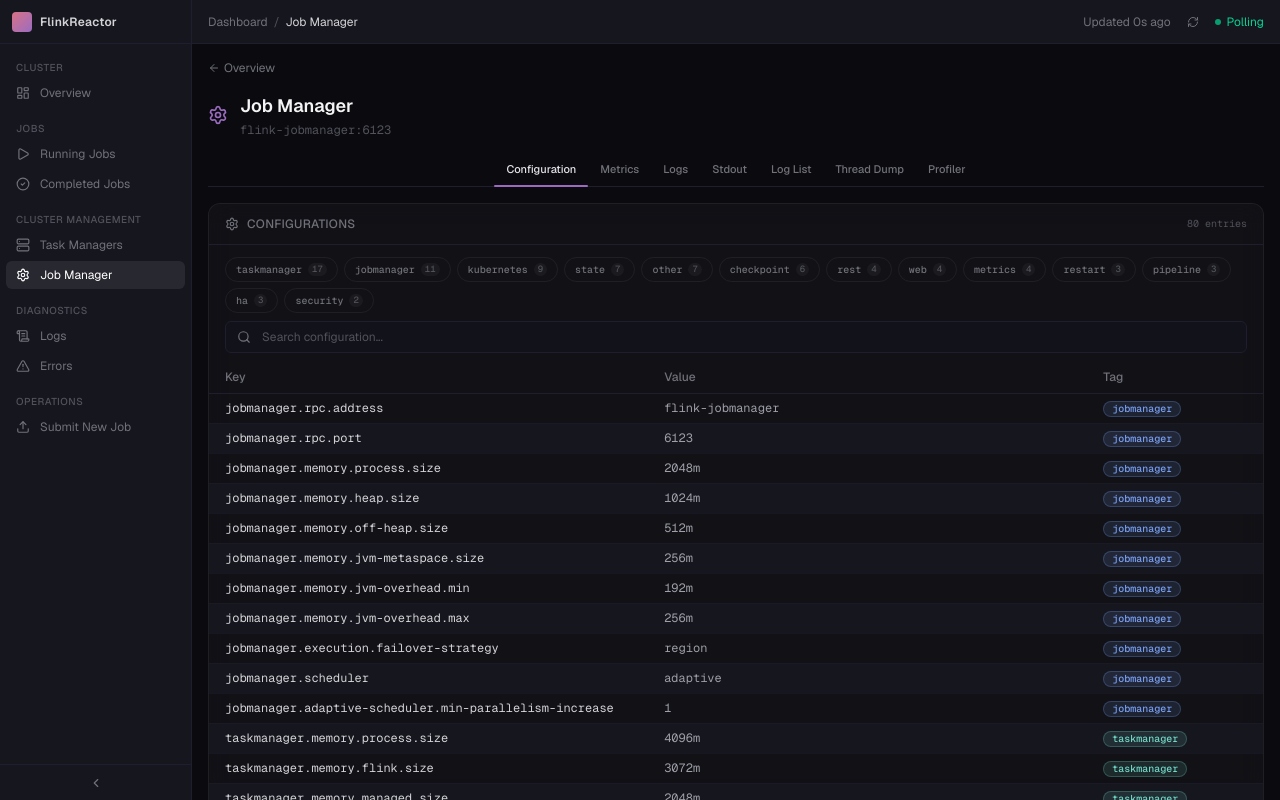
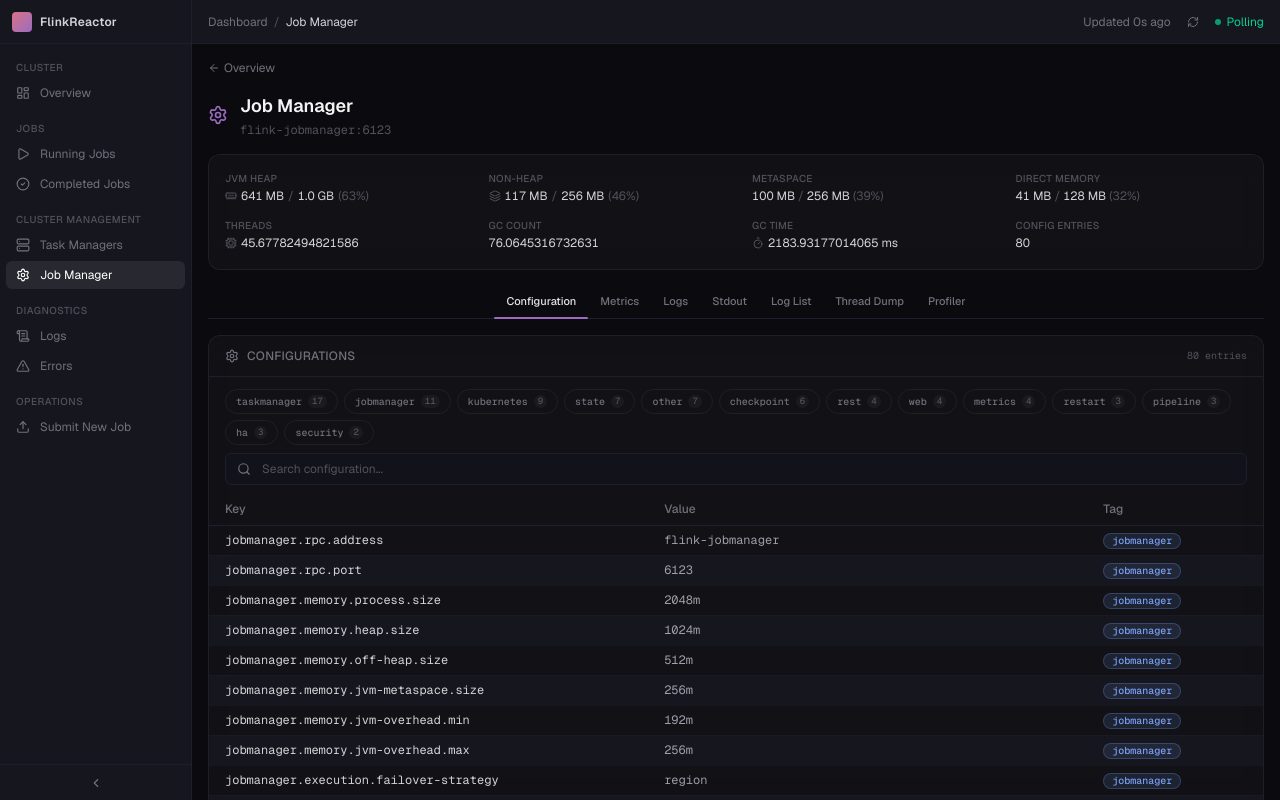
Before and after one commit to sandboxws/flink-reactor-console, a Next.js app in the folder dashboard/: page /job-manager in a window 1280 px wide. Built offline with nearby package versions, Linux system fonts and the light colour scheme.

Commit message:
Add JM detail summary panel with memory, threads, and GC stats

```diff
--- a/dashboard/src/components/job-manager/job-manager-page.tsx
+++ b/dashboard/src/components/job-manager/job-manager-page.tsx
@@ -1,9 +1,9 @@
 "use client";
 
 import { useState } from "react";
-import { ArrowLeft, Settings } from "lucide-react";
+import { ArrowLeft, Settings, MemoryStick, Layers, Cpu, Timer } from "lucide-react";
 import Link from "next/link";
-import type { JobManagerInfo } from "@/data/cluster-types";
+import type { JobManagerInfo, JvmMetricSample } from "@/data/cluster-types";
 import { Tabs, TabsList, TabsTrigger, TabsContent } from "@/components/ui/tabs";
 import { JmConfigTab } from "./jm-config-tab";
 import { JmMetricsTab } from "./jm-metrics-tab";
@@ -14,12 +14,48 @@
 import { JmProfilerTab } from "./jm-profiler-tab";
 
 // ---------------------------------------------------------------------------
+// Helpers
+// ---------------------------------------------------------------------------
+
+const GB = 1024 ** 3;
+const MB = 1024 ** 2;
+
+function formatBytes(bytes: number): string {
+  if (bytes >= GB) return `${(bytes / GB).toFixed(1)} GB`;
+  if (bytes >= MB) return `${Math.round(bytes / MB)} MB`;
+  return `${Math.round(bytes / 1024)} KB`;
+}
+
+function pct(used: number, max: number): number {
+  if (max === 0) return 0;
+  return Math.min(100, Math.round((used / max) * 100));
+}
+
+function latest(samples: JvmMetricSample[]): number {
+  if (samples.length === 0) return 0;
+  return samples[samples.length - 1].value;
+}
+
+function InfoItem({ label, value }: { label: string; value: React.ReactNode }) {
+  return (
+    <div className="flex flex-col gap-0.5">
+      <span className="text-[10px] font-medium uppercase tracking-wide text-zinc-600">
+        {label}
+      </span>
+      <span className="text-xs text-zinc-300">{value}</span>
+    </div>
+  );
+}
+
+// ---------------------------------------------------------------------------
 // JobManagerPage — tabbed detail view for the Job Manager
 // ---------------------------------------------------------------------------
 
 export function JobManagerPage({ jm }: { jm: JobManagerInfo }) {
   const [activeTab, setActiveTab] = useState("configuration");
   const [selectedLogFile, setSelectedLogFile] = useState<string | null>(null);
+
+  const mem = jm.jvm.memoryConfig;
 
   return (
     <div className="flex flex-col gap-4 p-4">
@@ -41,6 +77,54 @@
             flink-jobmanager:6123
           </p>
         </div>
+      </div>
+
+      {/* Summary panel */}
+      <div className="glass-card grid gap-x-8 gap-y-3 p-4 sm:grid-cols-2 lg:grid-cols-4">
+        <InfoItem label="JVM Heap" value={
+          <span className="inline-flex items-center gap-1 tabular-nums">
+            <MemoryStick className="size-3 text-zinc-600" />
+            {formatBytes(mem.heapUsed)} <span className="text-zinc-600">/</span> {formatBytes(mem.heapMax)}
+            <span className="text-zinc-600">({pct(mem.heapUsed, mem.heapMax)}%)</span>
+          </span>
+        } />
+        <InfoItem label="Non-Heap" value={
+          <span className="inline-flex items-center gap-1 tabular-nums">
+            <Layers className="size-3 text-zinc-600" />
+            {formatBytes(mem.nonHeapUsed)} <span className="text-zinc-600">/</span> {formatBytes(mem.nonHeapMax)}
+            <span className="text-zinc-600">({pct(mem.nonHeapUsed, mem.nonHeapMax)}%)</span>
+          </span>
+        } />
+        <InfoItem label="Metaspace" value={
+          <span className="tabular-nums">
+            {formatBytes(mem.metaspaceUsed)} <span className="text-zinc-600">/</span> {formatBytes(mem.metaspaceMax)}
+            <span className="text-zinc-600"> ({pct(mem.metaspaceUsed, mem.metaspaceMax)}%)</span>
+          </span>
+        } />
+        <InfoItem label="Direct Memory" value={
+          <span className="tabular-nums">
+            {formatBytes(mem.directUsed)} <span className="text-zinc-600">/</span> {formatBytes(mem.directMax)}
+            <span className="text-zinc-600"> ({pct(mem.directUsed, mem.directMax)}%)</span>
+          </span>
+        } />
+        <InfoItem label="Threads" value={
+          <span className="inline-flex items-center gap-1 tabular-nums">
+            <Cpu className="size-3 text-zinc-600" />
+            {latest(jm.metrics.threadCount)}
+          </span>
+        } />
+        <InfoItem label="GC Count" value={
+          <span className="tabular-nums">{latest(jm.metrics.gcCount)}</span>
+        } />
+        <InfoItem label="GC Time" value={
+          <span className="inline-flex items-center gap-1 tabular-nums">
+            <Timer className="size-3 text-zinc-600" />
+            {latest(jm.metrics.gcTime)} ms
+          </span>
+        } />
+        <InfoItem label="Config Entries" value={
+          <span className="tabular-nums">{jm.config.length}</span>
+        } />
       </div>
 
       {/* Tabs */}
```
